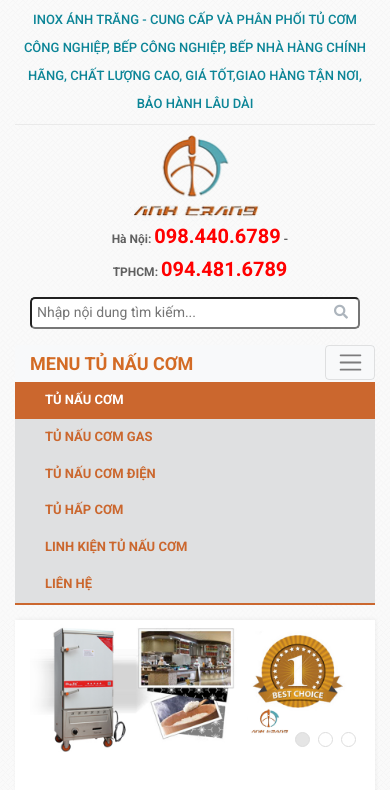
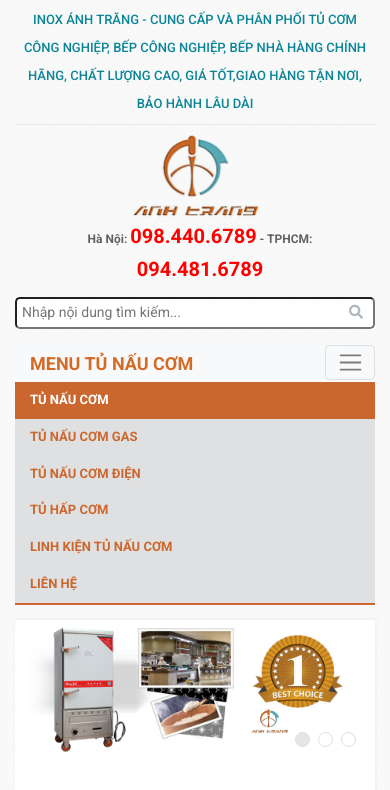
Before and after one commit to tth96/tth96.github.io, a PHP site: page / in a window 390 px wide, after a click that opens the changed part. Shown: the top 790 px of the page. Run offline with PHP 8.4, Linux system fonts and the light colour scheme; some libraries are stand-ins or nearby versions.

Commit message:
sua loi gi gi do

```diff
--- a/css/responsive.css
+++ b/css/responsive.css
@@ -43,12 +43,16 @@
 	}
 }
 @media (max-width: 576px){
+	.content-footer{
+		text-align: center;
+	}
 	.phone-number p{
 		text-align: center;
 	}
 	.phone-number{
 		margin: 0 auto;
 		display: block;
+		width: 100%;
 	}
 	.phone-number img{
 		display: none;
@@ -57,8 +61,20 @@
 		display: block;
 		margin: 0 auto;
 	}
+
+	.navbar-light .navbar-nav .a-block{
+		font-size: 13px;
+		padding-right: 0;
+		padding-left: 15px;
+	}
+	.navbar-light .navbar-nav .active>.a-block{
+		padding: 10px 15px;
+	}
 }
 @media (max-width: 768px){
+	.wrapper0.col-12{
+		padding: 0;
+	}
 	.find{
 		display: block;
 		justify-content:center;
--- a/index.html
+++ b/index.html
@@ -43,7 +43,7 @@
 							</div>
 						</div>
 					</div>
-					<div class="col-12 col-sm-12 col-md-4 col-lg-3">
+					<div class="wrapper0 col-12 col-sm-12 col-md-4 col-lg-3">
 						<div class="find">
 							<form action class="search">
 						 		<input type="text" placeholder="Nhập nội dung tìm kiếm..." >
```
